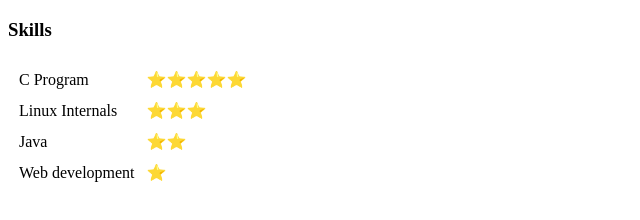
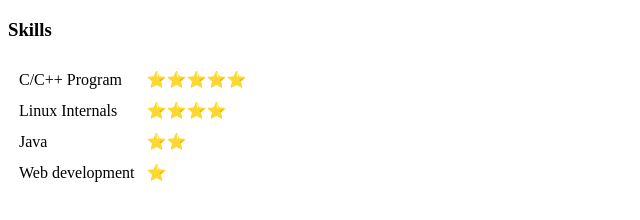
Before and after one commit to gajendraph/cv, a plain HTML site: page abilities.html in a window 1280 px wide. Shown: the full height of the page, 0-640 px from the left. Drawn offline with Linux system fonts and the light colour scheme.

Commit message:
updated cv files

```diff
--- a/abilities.html
+++ b/abilities.html
@@ -11,12 +11,12 @@
   <table cellspacing="10">
     <tbody>
       <tr>
-        <td>C Program</td>
+        <td>C/C++ Program</td>
         <td>⭐⭐⭐⭐⭐</td>
       </tr>
       <tr>
         <td>Linux Internals</td>
-        <td>⭐⭐⭐</td>
+        <td>⭐⭐⭐⭐</td>
       </tr>
       <tr>
         <td>Java</td>
```
Also changed, not shown: index.html (+6 -0 lines).
